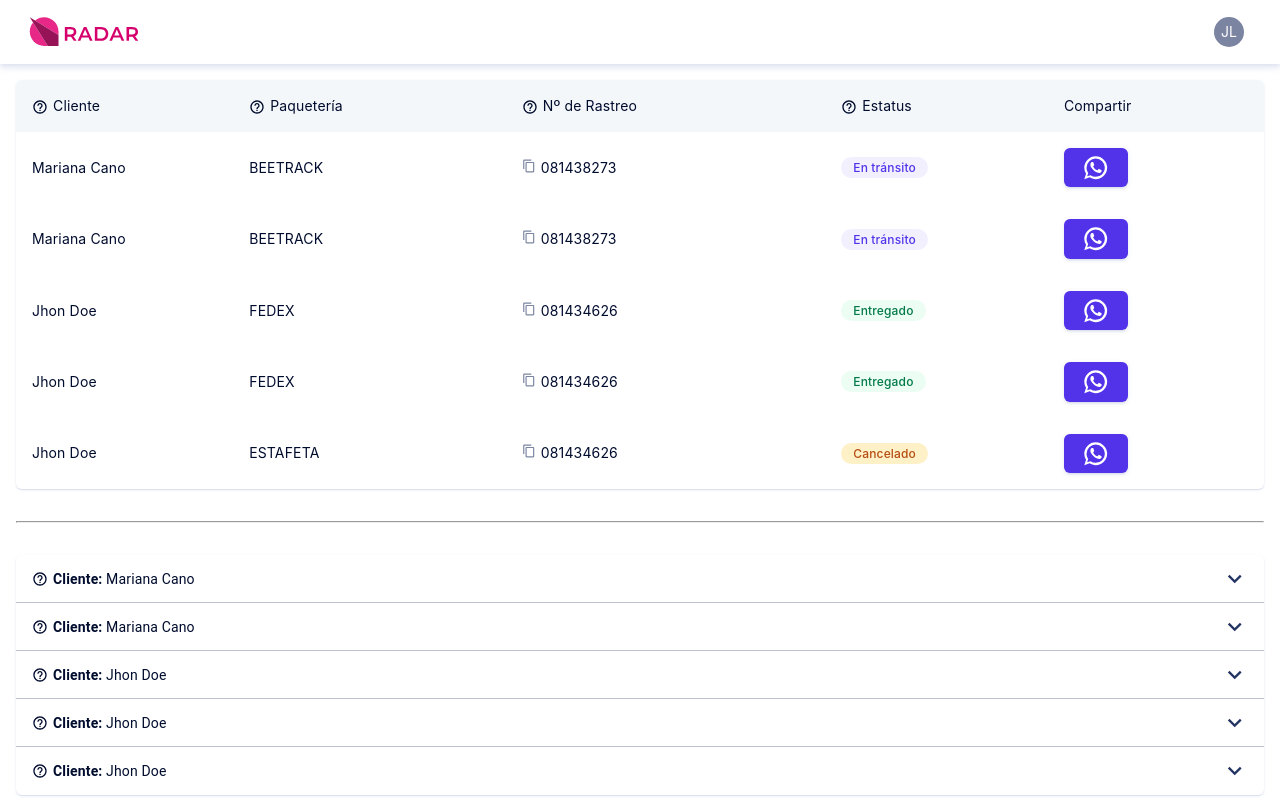
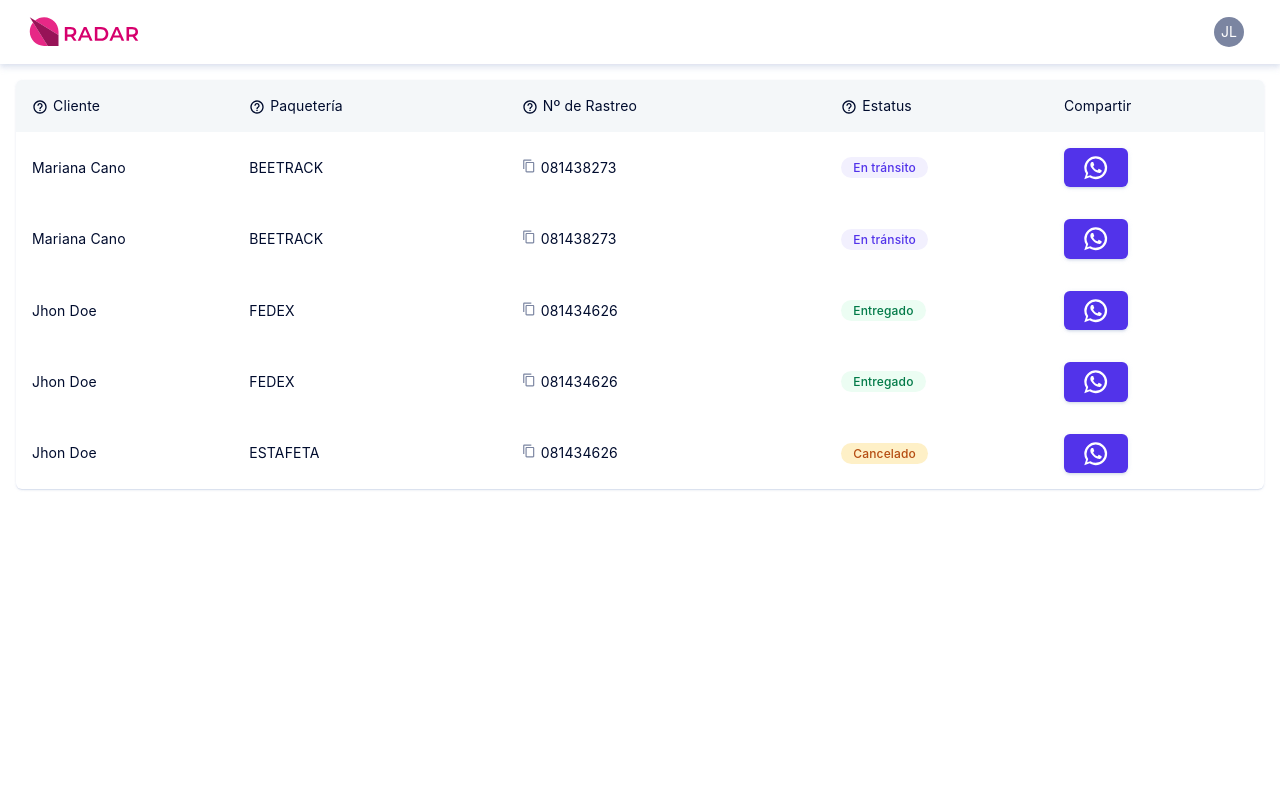
Before and after one commit to Jotaeles/next-pwa, a Next.js app: page / in a window 1280 px wide. Built offline with nearby package versions, Linux system fonts and the light colour scheme.

Commit message:
feat: remove simpleAccordion component

```diff
--- a/src/pages/index.tsx
+++ b/src/pages/index.tsx
@@ -18,10 +18,10 @@
         <Navbar />
         <Box p={2}>
           <BasicTable />
-          <br />
+          {/* <br />
           <hr />
           <br />
-          <SimpleAccordion />
+          <SimpleAccordion /> */}
         </Box>
       </main>
     </>
```
